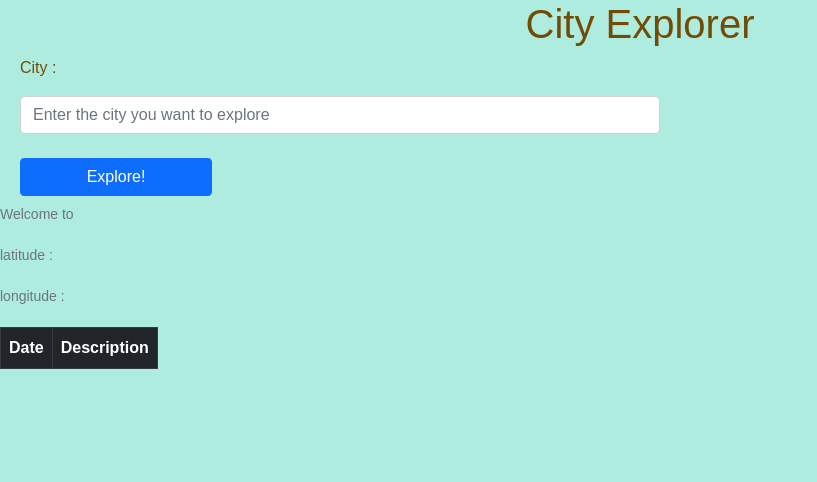
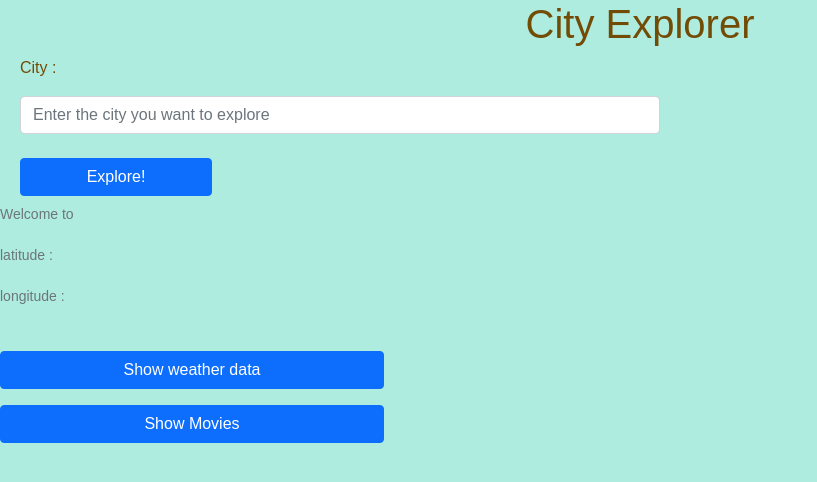
Before and after one commit to ahmedbani/city-explorer, a React (Create React App) app: page / in a window 1280 px wide. Shown: the top 482 px of the page, without its empty margins (0-817 px from the left). Built offline with nearby package versions, Linux system fonts and the light colour scheme.

Commit message:
modularized my code

```diff
--- a/src/App.js
+++ b/src/App.js
@@ -1,6 +1,8 @@
 import React from "react";
-import { Form, Button, Figure, Table, Card ,ListGroup,ListGroupItem} from "react-bootstrap";
+import { Form, Button, Card, Figure ,ListGroup,ListGroupItem} from "react-bootstrap";
 import axios from "axios";
+import  Weather  from "./components/weather.js";
+import Movie from './components/movies.js'
 import "bootstrap/dist/css/bootstrap.min.css";
 import "./App.css";
 
@@ -12,12 +14,13 @@ class App extends React.Component {
       lon: "",
       displayName: "",
       cityName:'',
-      weatherArr: [],
+      weatherArr:[],
       moviesArr: [],
       mapFlag: false,
-      displayErr: false,
+      displayErr: false
     };
   }
+
   getMovies = () => {
     const serverUrl = `https://city-expo.herokuapp.com/movies?query=${this.state.cityName}`;
     axios.get(serverUrl).then((result) => {
@@ -26,8 +29,11 @@ class App extends React.Component {
       });
     });
   };
+
   getWeather = async () => {
+    console.log('hi');
     const serverUrl = `https://city-expo.herokuapp.com/weather?lat=${this.state.lat}&lon=${this.state.lon}`;
+    console.log(serverUrl);
 
     let res = await axios.get(serverUrl);
     console.log(res.data);
@@ -35,6 +41,7 @@ class App extends React.Component {
       weatherArr: res.data,
     });
   };
+
   getLocationData = async (event) => {
     event.preventDefault();
     const city = event.target.city.value;
@@ -57,6 +64,8 @@ class App extends React.Component {
       });
     }
   };
+
+
 
   render() {
     return (
@@ -88,53 +97,13 @@ class App extends React.Component {
               src={`https://maps.locationiq.com/v3/staticmap?key=pk.58721e9934343c988d3e205898b97680&center=${this.state.lat},${this.state.lon}`}
             />
           )}
-          <Table striped bordered hover variant="dark">
-            <thead>
-              <tr>
-                <th>Date</th>
-                <th>Description</th>
-              </tr>
-            </thead>
-            {this.state.weatherArr.map((item) => {
-              return (
-                <>
-                  <tbody>
-                    <tr>
-                      <td>{item.date}</td>
-                      <td>{item.description}</td>
-                    </tr>
-                  </tbody>
-                </>
-              );
-            })}{" "}
-          </Table>
           {this.state.displayErr && <p>Unable to geocode</p>}
         </Figure>
-        {this.state.moviesArr.map((item) => {
-          console.log(item);
-          return (
-            <>
-              <Card style={{ width: "18rem" }}>
-                <Card.Img
-                  variant="top"
-                  src={item.image_url}
-                />
-                <Card.Body>
-                  <Card.Title>{item.title}</Card.Title>
-                  <Card.Text>
-                  overview: {item.overview}
-                  </Card.Text>
-                </Card.Body>
-                <ListGroup className="list-group-flush">
-                  <ListGroupItem>Average votes: {item.average_votes}</ListGroupItem>
-                  <ListGroupItem>Total votes: {item.total_votes}</ListGroupItem>
-                  <ListGroupItem>Popularity: {item.popularity}</ListGroupItem>
-                  <ListGroupItem>Release date: {item.released_on}</ListGroupItem>
-                </ListGroup>
-              </Card>{' '}
-            </>
-          );
-        })}
+
+
+        <Weather weatherArr={this.state.weatherArr}/>
+        <Movie moviesArr = {this.state.moviesArr}/>
+
       </>
     );
   }
--- /dev/null
+++ b/src/components/movies.js
@@ -0,0 +1,27 @@
+import React from "react";
+import Movies from "./renderMovies";
+import { Button } from "react-bootstrap";
+
+class Movie extends React.Component {
+  constructor(props) {
+    super(props);
+    this.state = {
+      movieFlag: false,
+    };
+  }
+  showMovies = ()=>{
+      this.setState({
+          movieFlag:true
+      })
+  }
+  render() {
+    return (
+      <div>
+        <Button onClick={this.showMovies}>Show Movies </Button>
+        {this.state.movieFlag && (<Movies moviesArr={this.props.moviesArr} />)}
+      </div>
+    );
+  }
+}
+
+export default Movie;
--- /dev/null
+++ b/src/components/renderMovies.js
@@ -0,0 +1,34 @@
+import React from "react";
+import {Card ,ListGroup,ListGroupItem} from 'react-bootstrap';
+class Movies extends React.Component {
+  render() {
+    return(
+    <>
+      {this.props.moviesArr.map((item) => {
+          console.log(this.props.moviesArr);
+        return (
+          <>
+            <Card style={{ width: "18rem" }}>
+              {/* <Card.Img variant="top" src={item.image_url} /> */}
+              <Card.Body>
+                <Card.Title>{item.title}</Card.Title>
+                <Card.Text><h4>overview:</h4> {item.overview}</Card.Text>
+              </Card.Body>
+              <ListGroup className="list-group-flush">
+                <ListGroupItem>
+                  Average votes: {item.average_votes}
+                </ListGroupItem>
+                <ListGroupItem>Total votes: {item.total_votes}</ListGroupItem>
+                <ListGroupItem>Popularity: {item.popularity}</ListGroupItem>
+                <ListGroupItem>Release date: {item.released_on}</ListGroupItem>
+              </ListGroup>
+            </Card>{" "}
+          </>
+        );
+      })}
+    </>
+    )
+  }
+}
+
+export default Movies;
--- /dev/null
+++ b/src/components/renderWeatherData.js
@@ -0,0 +1,22 @@
+import React from 'react';
+
+class WeatherData extends React.Component {
+    render() {
+        return <>
+        {this.props.weatherArr.map((item) => {
+              return (
+                <>
+                  <tbody>
+                    <tr>
+                      <td>{item.date}</td>
+                      <td>{item.description}</td>
+                    </tr>
+                  </tbody>
+                </>
+              );
+            })}{" "}
+        </>;
+    }
+}
+
+export default WeatherData;
--- /dev/null
+++ b/src/components/weather.js
@@ -0,0 +1,36 @@
+import React from "react";
+import { Table, Button } from "react-bootstrap";
+import WeatherData from "./renderWeatherData";
+
+class Weather extends React.Component {
+  constructor(props) {
+    super(props);
+    this.state = {
+      weatherFlag: false,
+    };
+  }
+
+  showWeatherData = () => {
+    this.setState({
+      weatherFlag: true,
+    });
+  };
+
+  render() {
+    return (
+      <div>
+        <Button onClick={this.showWeatherData}>Show weather data</Button>
+        {this.state.weatherFlag && (<Table striped bordered hover variant="dark">
+          <thead>
+            <tr>
+              <th>Date</th>
+              <th>Description</th>
+            </tr>
+          </thead>
+          <WeatherData weatherArr={this.props.weatherArr} />
+        </Table>)}
+      </div>
+    );
+  }
+}
+export default Weather;
```
